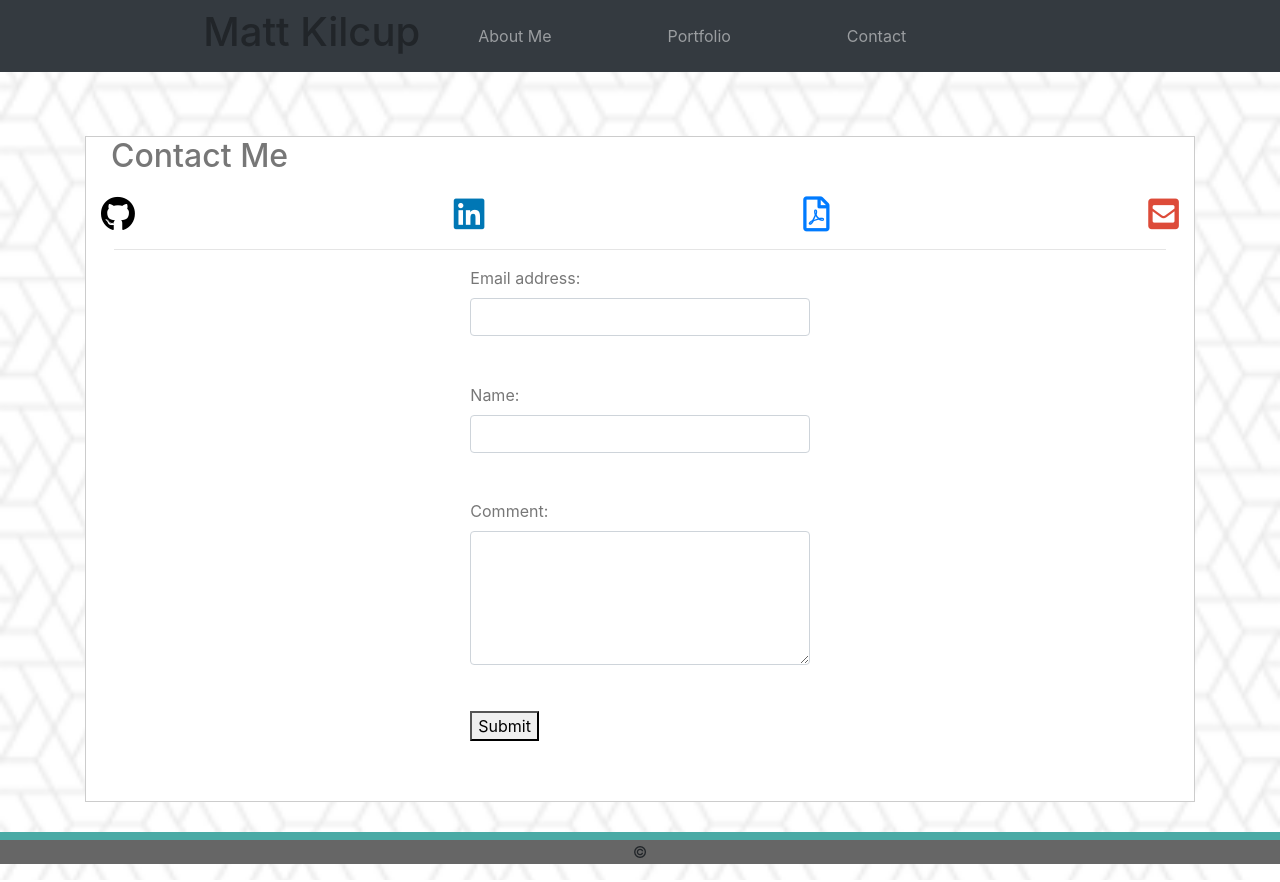
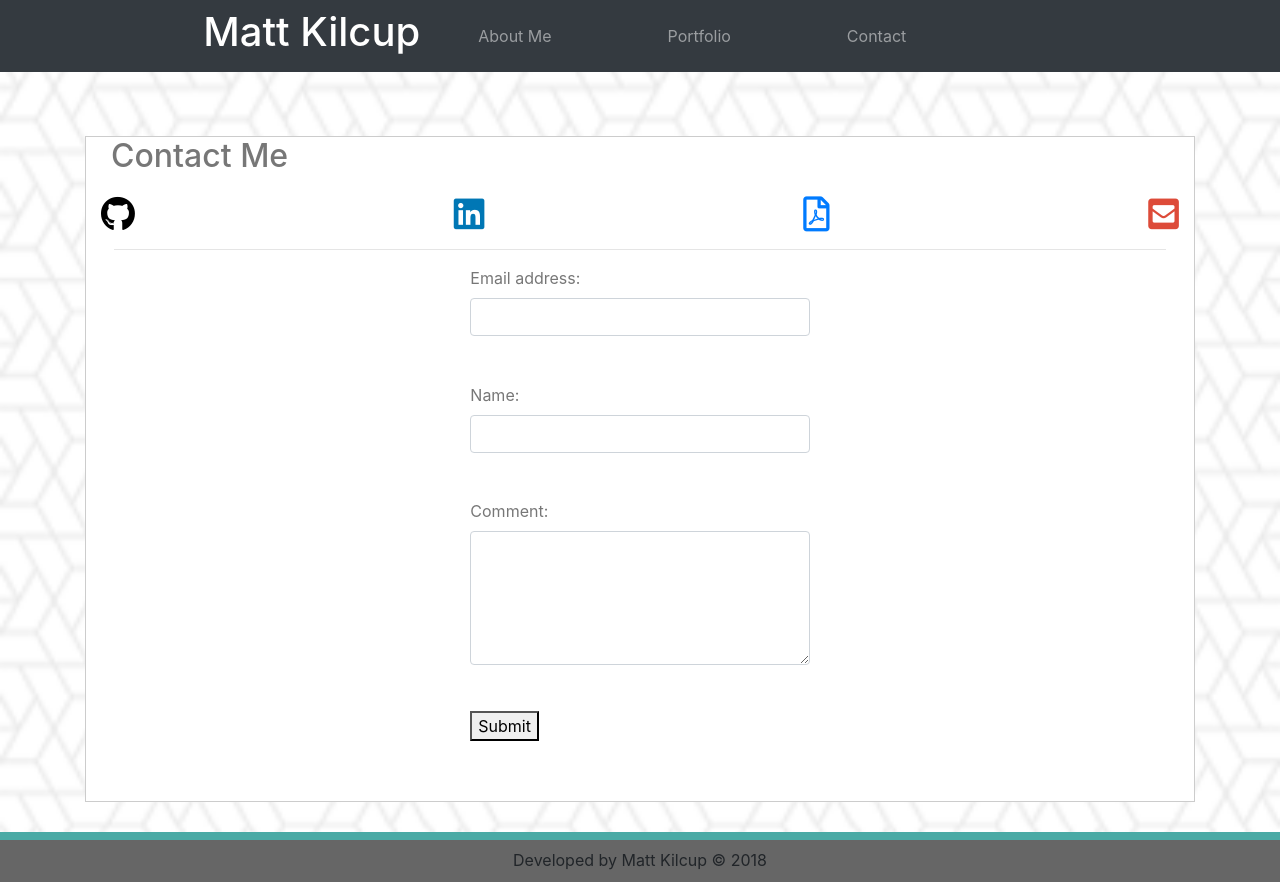
Before and after one commit to nevermindthelabel/Bootstrap-Portfolio, a plain HTML site: page contact.html in a window 1280 px wide. Drawn offline with nearby package versions, Linux system fonts and the light colour scheme.

Commit message:
fixed indentation and closed tags in html files

```diff
--- a/assets/css/style.css
+++ b/assets/css/style.css
@@ -107,20 +107,17 @@ li {
 }
 
 .footer {
+    padding-top: 8px;
+    display: flex;
+    justify-content: center;
+    align-items: inherit;
     flex-shrink: 0;
     border-top: 8px solid #4aaaa5;
     background-color: #666666;
     text-align: center;
-    /* position: absolute;
-    left: 0;
-    bottom: 0; */
     width: 100%;
+    height: 50px;
 }
-
-/* .push,
-.footer {
-    height: 50px;
-} */
 
 h1 {
     margin-left: 15%;
--- a/contact.html
+++ b/contact.html
@@ -17,7 +17,7 @@
 <body>
   <div class="background">
     <nav class="navbar navbar-expand-lg navbar-dark bg-dark">
-      <h1>Matt Kilcup</h1>
+      <h1 class="text-white">Matt Kilcup</h1>
       <button class="navbar-toggler" type="button" data-toggle="collapse" data-target="#navbarSupportedContent"
         aria-controls="navbarSupportedContent" aria-expanded="false" aria-label="Toggle navigation">
         <span class="navbar-toggler-icon"></span>
@@ -104,7 +104,7 @@
       </div>
     </div>
     <footer class="footer">
-      <p>&copy</p>
+      <p>Developed by Matt Kilcup &copy 2018</p>
     </footer>
     <!-- Optional JavaScript -->
     <!-- jQuery first, then Popper.js, then Bootstrap JS -->
```
Also changed, not shown: index.html (+7 -7 lines), portfolio.html (+2 -2 lines).
